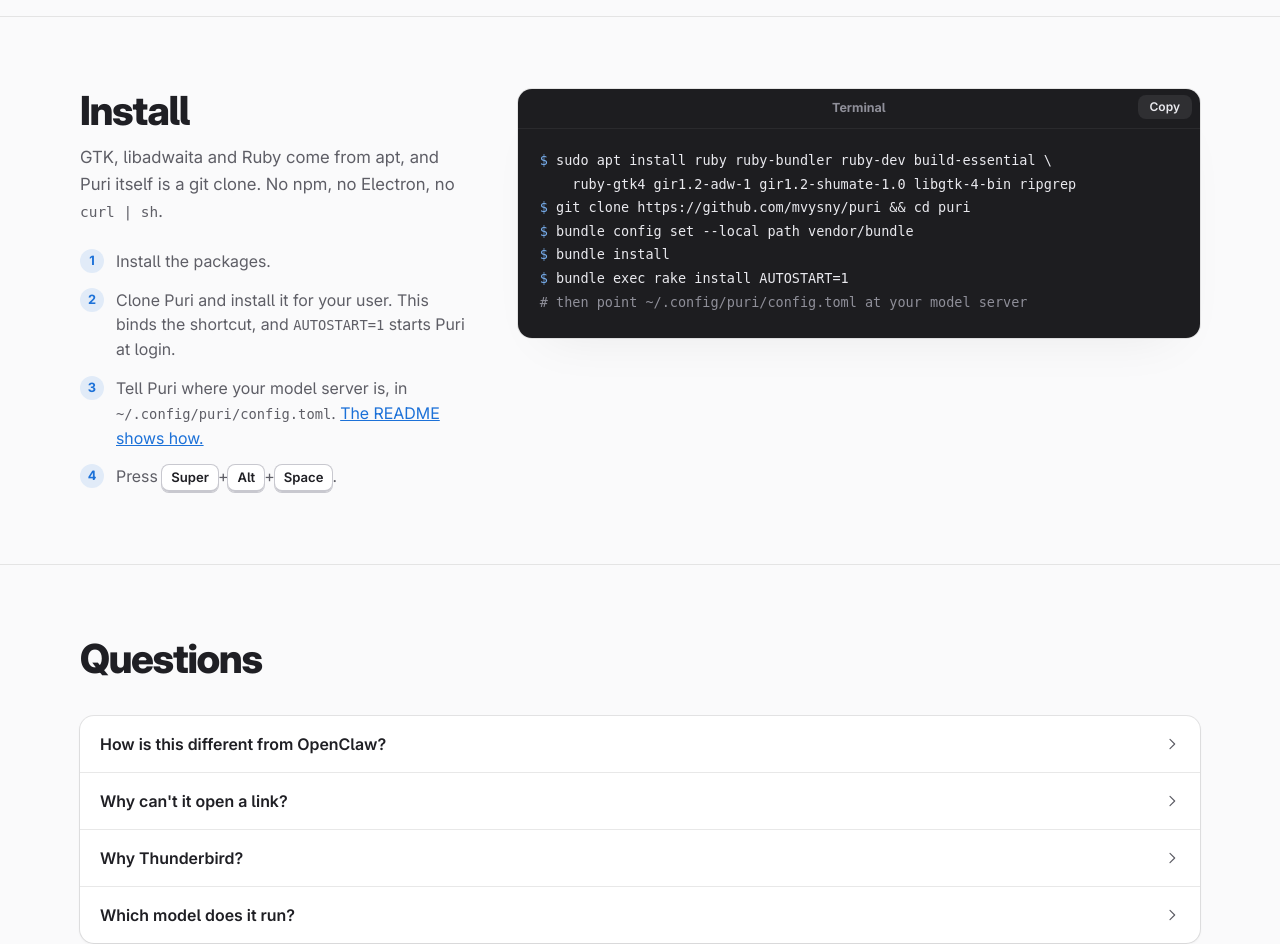
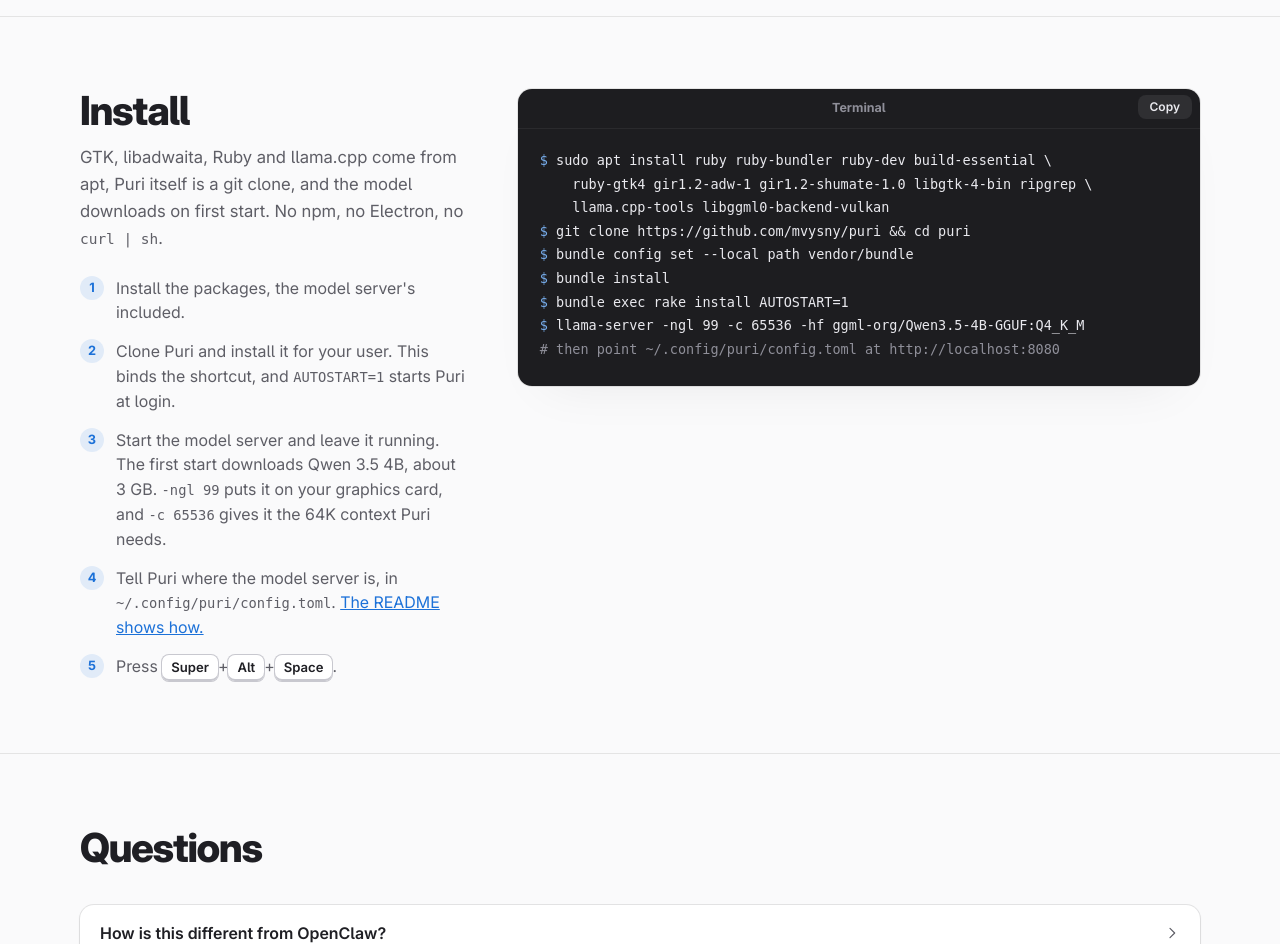
Before and after one commit to mvysny/puri, a plain HTML site: page docs/index.html in a window 1280 px wide. Shown: the part 3380-4324 px from the top of the page. Drawn offline with Linux system fonts and the light colour scheme.

Commit message:
Web page install: llama-server on Qwen3.5-4B
The apt line gains llama.cpp-tools and the Vulkan backend, and the steps start
llama-server with -ngl 99, -c 65536 and the model from Hugging Face. Dictation
stays out until a proper install guide.

Co-Authored-By: Claude Opus 5.5 <noreply@anthropic.com>

```diff
--- a/docs/index.html
+++ b/docs/index.html
@@ -204,24 +204,27 @@
       <div>
         <div class="sec-head" style="margin-bottom:0">
           <h2>Install</h2>
-          <p>GTK, libadwaita and Ruby come from apt, and Puri itself is a git clone. No npm, no Electron, no <code>curl | sh</code>.</p>
+          <p>GTK, libadwaita, Ruby and llama.cpp come from apt, Puri itself is a git clone, and the model downloads on first start. No npm, no Electron, no <code>curl | sh</code>.</p>
         </div>
         <ol class="steps">
-          <li>Install the packages.</li>
+          <li>Install the packages, the model server's included.</li>
           <li>Clone Puri and install it for your user. This binds the shortcut, and <code>AUTOSTART=1</code> starts Puri at login.</li>
-          <li>Tell Puri where your model server is, in <code>~/.config/puri/config.toml</code>. <a href="https://github.com/mvysny/puri#configure-the-model">The README shows how.</a></li>
+          <li>Start the model server and leave it running. The first start downloads Qwen 3.5 4B, about 3 GB. <code>-ngl 99</code> puts it on your graphics card, and <code>-c 65536</code> gives it the 64K context Puri needs.</li>
+          <li>Tell Puri where the model server is, in <code>~/.config/puri/config.toml</code>. <a href="https://github.com/mvysny/puri#configure-the-model">The README shows how.</a></li>
           <li>Press <kbd>Super</kbd>+<kbd>Alt</kbd>+<kbd>Space</kbd>.</li>
         </ol>
       </div>
       <div class="term">
         <div class="term-head">Terminal<button class="copy" type="button" id="copy-install">Copy</button></div>
 <pre><span class="p">$ </span><span class="cmd">sudo apt install ruby ruby-bundler ruby-dev build-essential \
-    ruby-gtk4 gir1.2-adw-1 gir1.2-shumate-1.0 libgtk-4-bin ripgrep</span>
+    ruby-gtk4 gir1.2-adw-1 gir1.2-shumate-1.0 libgtk-4-bin ripgrep \
+    llama.cpp-tools libggml0-backend-vulkan</span>
 <span class="p">$ </span><span class="cmd">git clone https://github.com/mvysny/puri &amp;&amp; cd puri</span>
 <span class="p">$ </span><span class="cmd">bundle config set --local path vendor/bundle</span>
 <span class="p">$ </span><span class="cmd">bundle install</span>
 <span class="p">$ </span><span class="cmd">bundle exec rake install AUTOSTART=1</span>
-<span class="c"># then point ~/.config/puri/config.toml at your model server</span></pre>
+<span class="p">$ </span><span class="cmd">llama-server -ngl 99 -c 65536 -hf ggml-org/Qwen3.5-4B-GGUF:Q4_K_M</span>
+<span class="c"># then point ~/.config/puri/config.toml at http://localhost:8080</span></pre>
       </div>
     </div>
   </section>
@@ -233,7 +236,7 @@
         <details><summary>How is this different from OpenClaw?<svg class="ic" aria-hidden="true"><use href="#i-chev"/></svg></summary><p>OpenClaw acts for you, with a shell, a browser and your messengers. Puri answers you, and the only things it sends are in the table above. If you looked at OpenClaw and backed off, Puri was made for you.</p></details>
         <details><summary>Why can't it open a link?<svg class="ic" aria-hidden="true"><use href="#i-chev"/></svg></summary><p>A mail or a web page can carry instructions written for the model. Puri can't fetch a URL, run a command or send a mail, so a mail written to trick it can't make it pass your data to whoever wrote it.</p></details>
         <details><summary>Why Thunderbird?<svg class="ic" aria-hidden="true"><use href="#i-chev"/></svg></summary><p>It already holds your mail, contacts and calendar on your disk, and its compose window is the right place to check a draft before it goes.</p></details>
-        <details><summary>Which model does it run?<svg class="ic" aria-hidden="true"><use href="#i-chev"/></svg></summary><p>Any OpenAI-compatible server you run, such as llama.cpp's <code>llama-server</code>, which Ubuntu packages as <code>llama.cpp-tools</code>. A starter model for 8 GB laptops is being picked, and a bigger one can run on <a href="https://github.com/mvysny/puri#a-home-server-over-tailscale">a home server over Tailscale</a>.</p></details>
+        <details><summary>Which model does it run?<svg class="ic" aria-hidden="true"><use href="#i-chev"/></svg></summary><p>The install above runs Qwen 3.5 4B on llama.cpp's <code>llama-server</code>, best on a graphics card. Any OpenAI-compatible server works, and a bigger model can run on <a href="https://github.com/mvysny/puri#a-home-server-over-tailscale">a home server over Tailscale</a>.</p></details>
       </div>
     </div>
   </section>
```
Also changed, not shown: 1 other file.
